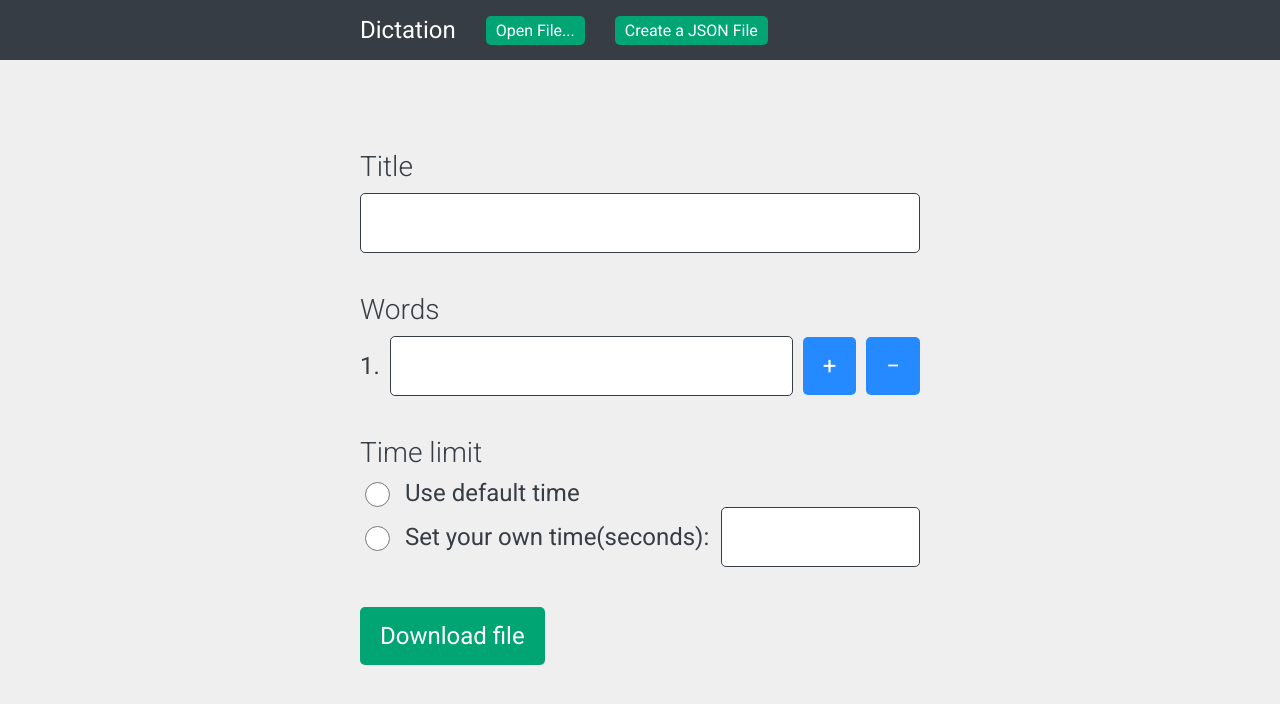
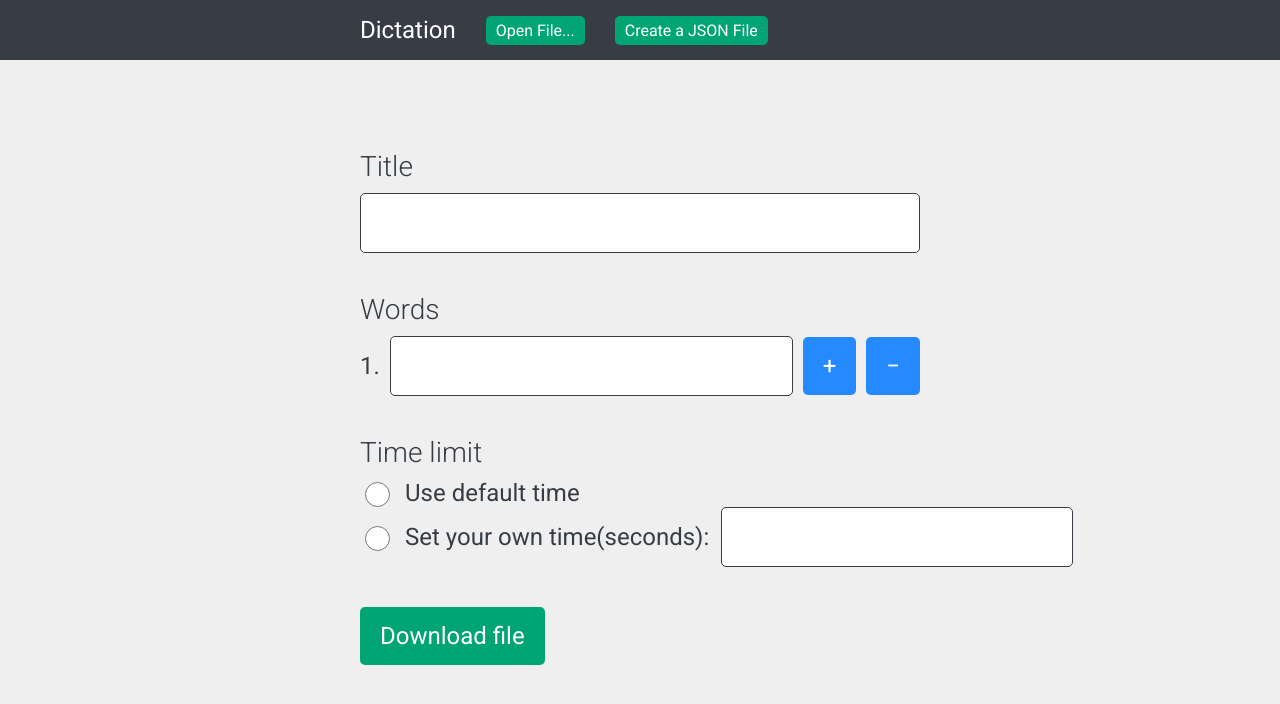
Before and after one commit to Jennifer-Cheung/dictation, a React (Create React App) app: page / in a window 1280 px wide. Both pictures are taken after a click on the button "Create a JSON File". Shown: the top 704 px of the page. Built offline with nearby package versions, Linux system fonts and the light colour scheme.

Commit message:
#9 Improved coding style and deleted an unnecessary line.

```diff
--- a/src/components/Input.module.scss
+++ b/src/components/Input.module.scss
@@ -7,7 +7,6 @@
   padding: 15px 20px;
   color: $slate;
   font-size: 24px;
-  min-width: 0;
 
   &::placeholder {
     color: transparentize($slate, 0.6);
```
Also changed, not shown: src/components/Input.jsx (+1 -9 lines).
